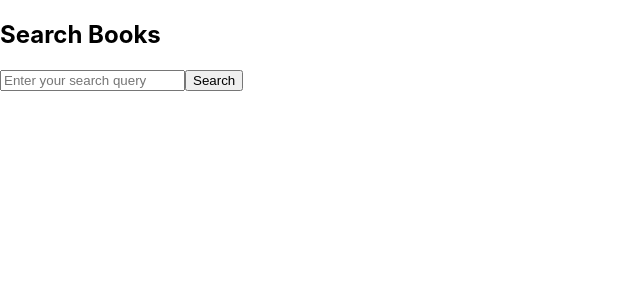
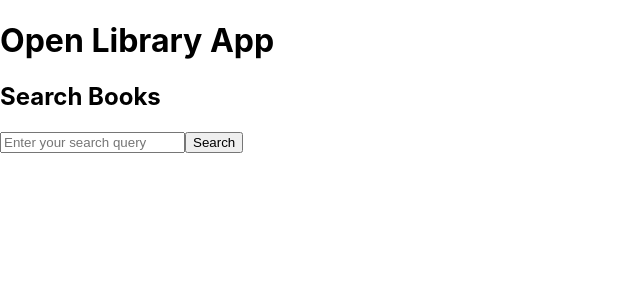
Before and after one commit to philknowles/yellowbookbag, a React (Create React App) app: page / in a window 1280 px wide. Shown: the top 300 px of the page, without its empty margins (0-640 px from the left). Built offline with nearby package versions, Linux system fonts and the light colour scheme.

Commit message:
Resetting the App.js

```diff
--- a/src/App.js
+++ b/src/App.js
@@ -1,20 +1,13 @@
 // src/App.js
 import React from 'react';
-import { BrowserRouter as Router, Routes, Route } from 'react-router-dom';
 import BookList from './components/BookList';
-import About from './components/About';
 
 const App = () => {
   return (
-    <Router>
-      <div>
-        {/* <BookList /> */}
-        <Routes>
-          <Route path="/about" element={<About />} />
-          <Route path="/" element={<BookList />} />
-        </Routes>
-      </div>
-    </Router>
+    <div>
+      <h1>Open Library App</h1>
+      <BookList />
+    </div>
   );
 };
 
```
Also changed, not shown: 31 other files (tests, documents, lock files or other folders).
